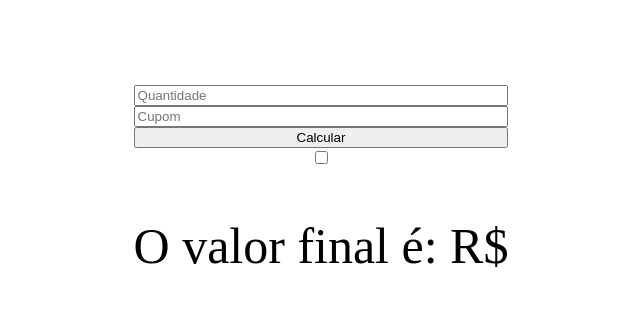
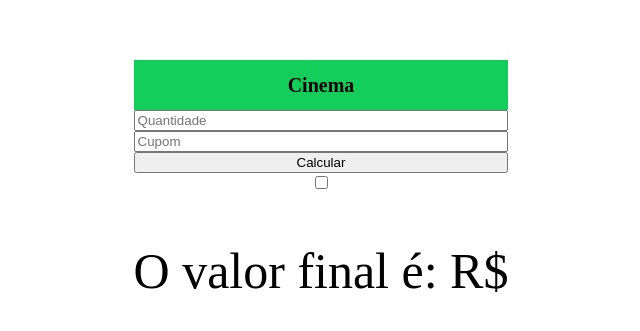
Before and after one commit to Cz-santos/cassiano, a React (Create React App) app: page /in in a window 1280 px wide. Shown: the part 195-526 px from the top of the page, without its empty margins (319-959 px from the left). Built offline with nearby package versions, Linux system fonts and the light colour scheme.

Commit message:
Ingresso final

```diff
--- a/src/pages/app/App.jsx
+++ b/src/pages/app/App.jsx
@@ -23,6 +23,7 @@ function App() {
       <Link to='con'><p className='bot' onClick={alerta}> Contador</p></Link>
       <Link to ='t'> <p className='bot' onClick={alerta}> Texto muda </p></Link>
       <Link to = 'ca' ><p className='bot' onClick={alerta}> Calculadora</p></Link>
+       <Link to = "/in" ><p className='bot' onClick={alerta}> Cinema</p></Link>
     </div>
 
     <Rodapé/>
--- a/src/pages/ingresso/index.jsx
+++ b/src/pages/ingresso/index.jsx
@@ -1,5 +1,6 @@
 import "./index.scss"
 import { useState } from 'react'
+import Cab from '../../components/Cabeex1/index.jsx'
 
 
 export default function In() {
@@ -36,7 +37,8 @@ export default function In() {
 
 
     return (
-        <div className="tudo-ing">
+     <div className="tudo-ing">
+        <Cab titulo ='Cinema'/>
             <input type="number" value={qtd} onChange={(e) => setqtd(e.target.value)} placeholder="Quantidade" />
             <input type="text" value={cas} onChange={(e) => setcas(e.target.value)} placeholder="Cupom" />
             <button className="but-ingre" onClick={contas}> Calcular </button>
```
